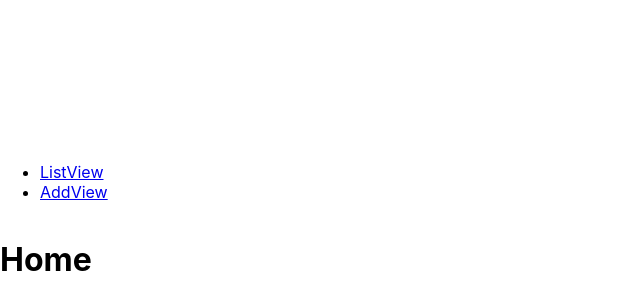
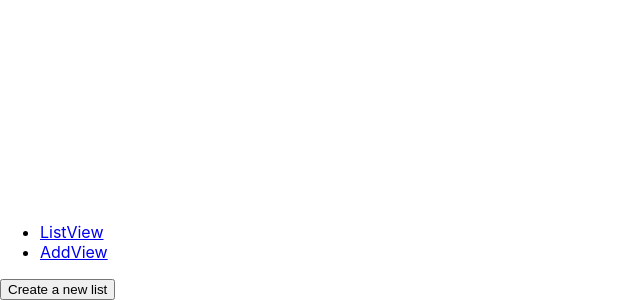
Before and after one commit to the-collab-lab/tcl-29-smart-shopping-list, a React (Create React App) app: page / in a window 1280 px wide. Shown: the part 500-800 px from the top of the page, without its empty margins (0-640 px from the left). Built offline with nearby package versions, Linux system fonts and the light colour scheme.

Commit message:
create token and store it in local storage

```diff
--- a/src/components/Home.jsx
+++ b/src/components/Home.jsx
@@ -1,7 +1,21 @@
 import React from 'react';
+import getToken from '../lib/tokens';
 
 const Home = () => {
-  return <h1>Home</h1>;
+  const Token = function generateToken() {
+    const token = getToken();
+    localStorage.setItem('token', token);
+  };
+
+  /*   function fetchToken() {
+    localStorage.getItem('token');
+  } */
+
+  return (
+    <div>
+      <button onClick={Token}>Create a new list</button>
+    </div>
+  );
 };
 
 export default Home;
```
